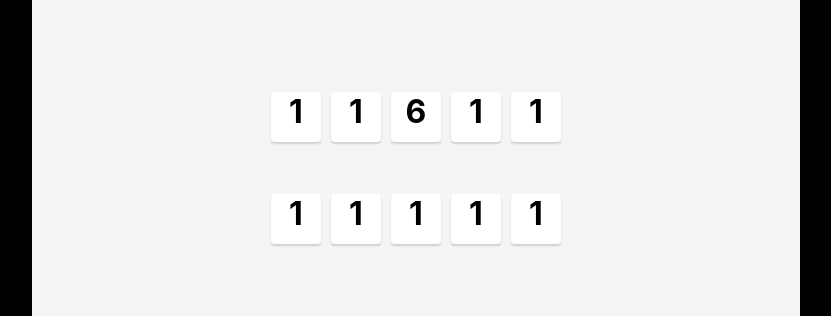
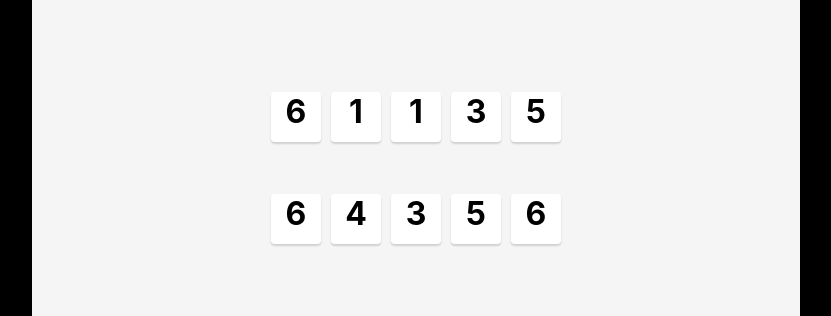
Before and after one commit to anjalikesavarapu/react-tenzies, a React (Create React App) app: page / in a window 1280 px wide. Shown: the part 196-512 px from the top of the page, without its empty margins (224-1055 px from the left). Built offline with nearby package versions, Linux system fonts and the light colour scheme.

Commit message:
Generated dice values using random function by settimg state

```diff
--- a/src/App.js
+++ b/src/App.js
@@ -2,20 +2,24 @@
 import './App.css';
 import Die from './components/Die';
 
+
+
 function App() {
+
+  function allNewDice() {
+    const newDice = []
+    for (var i = 0; i < 10; i++) {
+      newDice.push(Math.floor(Math.random() * 6) + 1)
+    }
+    return newDice
+  }
+
+  const [dice, setDice] = React.useState(allNewDice())
+
   return (
     <main>
       <div className='dice--container'>
-        <Die value={1} />
-        <Die value={1} />
-        <Die value={6} />
-        <Die value={1} />
-        <Die value={1} />
-        <Die value={1} />
-        <Die value={1} />
-        <Die value={1} />
-        <Die value={1} />
-        <Die value={1} />
+        {dice.map((die) => <Die value={die} />)}
       </div>
     </main>
   );
```
